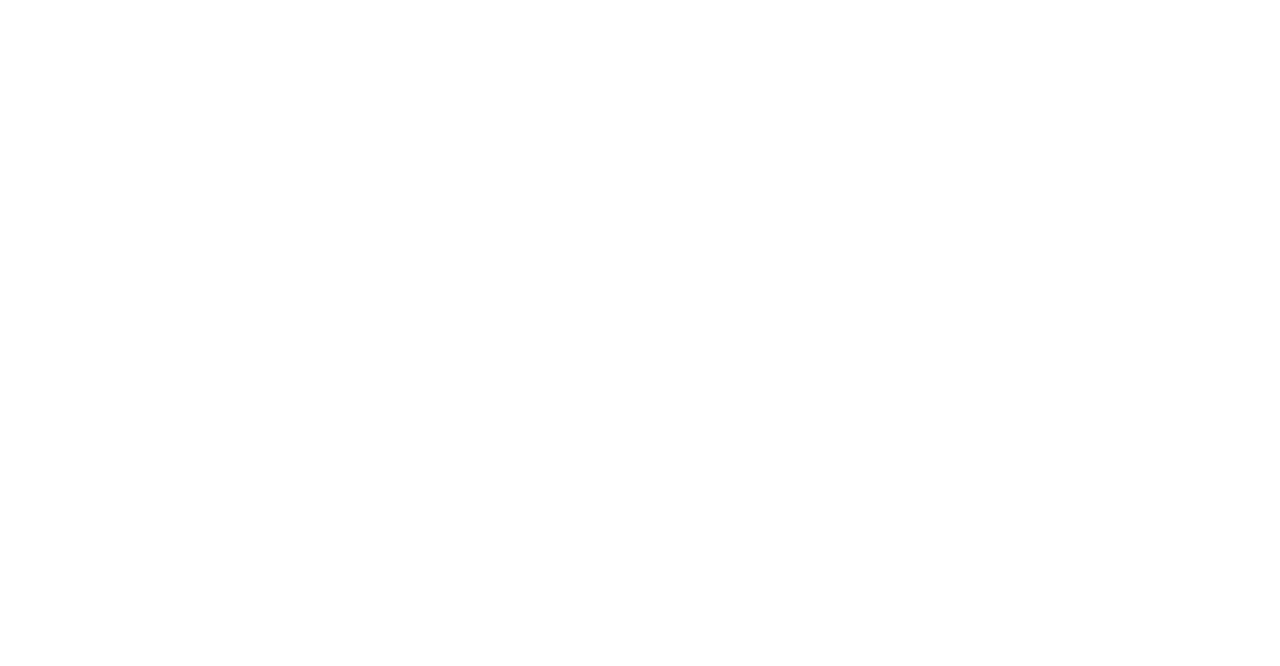
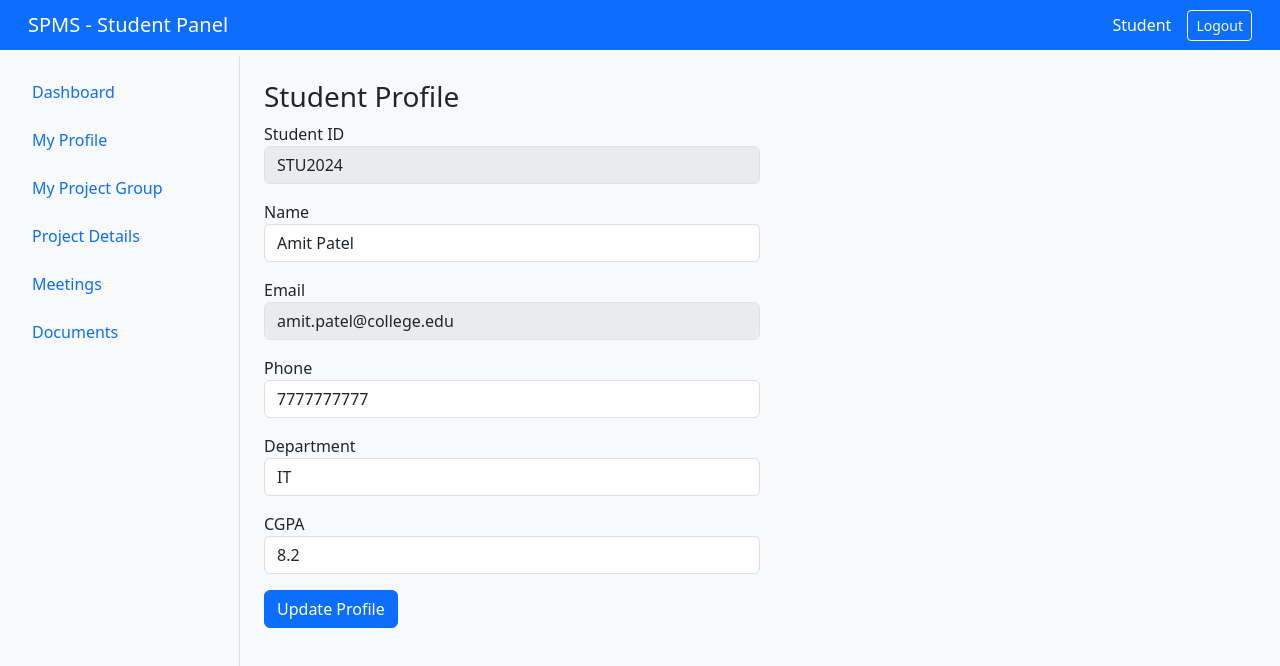
Before and after one commit to Narolayash/spms-project, a React (Vite) app in the folder frontend-spms/: page /student/profile in a window 1280 px wide. Before the commit this address had no page. Shown: the top 666 px of the page. Built offline with nearby package versions, Linux system fonts and the light colour scheme.

Commit message:
Implement profile management for Admin, Faculty, and Student; enhance navigation and layout components

```diff
--- a/frontend-spms/src/App.jsx
+++ b/frontend-spms/src/App.jsx
@@ -5,6 +5,7 @@
   // Admin Routes
   import AdminLayout from "./pages/Admin/AdminLayout";
   import AdminDashboard from "./pages/Admin/AdminDashboard";
+  import AdminProfile from "./pages/Admin/AdminProfile";
   import Faculties from "./pages/Admin/Faculties";
   import FacultyForm from "./pages/Admin/FacultyForm";
   import Students from "./pages/Admin/Students";
@@ -15,10 +16,12 @@
   // Faculty Routes
   import FacultyLayout from "./pages/Faculty/FacultyLayout";
   import FacultyDashboard from "./pages/Faculty/FacultyDashboard";
+  import FacultyProfile from "./pages/Faculty/FacultyProfile";
 
   // Student Routes
-import StudentLayout from "./pages/student/StudentLayout";
-import StudentDashboard from "./pages/student/StudentDashboard";
+  import StudentLayout from "./pages/Student/StudentLayout";
+  import StudentDashboard from "./pages/Student/StudentDashboard";
+  import StudentProfile from "./pages/Student/StudentProfile";
 
   function App() {
 
@@ -34,7 +37,9 @@
               <AdminLayout />
             }
           >
+            <Route index element={ <Navigate to="dashboard" /> } />
             <Route path="dashboard" element={ <AdminDashboard /> } />
+            <Route path="profile" element={ <AdminProfile /> } />
             <Route path="faculty" element={ <Faculties /> } />
             <Route path="faculty-form" element={ <FacultyForm /> } />
             <Route path="students" element={ <Students /> } />
@@ -49,7 +54,10 @@
             <StudentLayout />
             }
           >
-          <Route path="dashboard" element={<StudentDashboard />} />
+            <Route index element={ <Navigate to="dashboard" /> } />
+            <Route index element={<Navigate to="dashboard" />} />
+            <Route path="dashboard" element={ <StudentDashboard /> } />
+            <Route path="profile" element={ <StudentProfile /> } />
             {/* <Route path="profile" element={<StudentProfile />} /> */}
             {/* <Route path="project-group" element={<StudentProjectGroup />} /> */}
             {/* <Route path="project-details" element={<StudentProjectDetails />} /> */}
@@ -63,7 +71,8 @@
             <FacultyLayout />
             }
           >
-          <Route path="dashboard" element={<FacultyDashboard />} />
+            <Route path="dashboard" element={ <FacultyDashboard /> } />
+            <Route path="profile" element={ <FacultyProfile /> } />
             {/* <Route path="profile" element={<StudentProfile />} /> */}
             {/* <Route path="project-group" element={<StudentProjectGroup />} /> */}
             {/* <Route path="project-details" element={<StudentProjectDetails />} /> */}
--- a/frontend-spms/src/component/Navbar.jsx
+++ b/frontend-spms/src/component/Navbar.jsx
@@ -1,9 +1,22 @@
+import React from "react";
+// make common navbar
 
-
-function Navbar() {
+function Navbar(props) {
 
     return (
-        <h1>This is a navbar</h1>
+        <nav className="navbar navbar-dark bg-success fixed-top px-3">
+            <div className="container-fluid">
+                <span className="navbar-brand mb-0 h1">
+                    SPMS - Faculty Panel
+                </span>
+                <div className="d-flex align-items-center gap-3">
+                    <span className="text-white">Faculty</span>
+                    <button className="btn btn-outline-light btn-sm">
+                        Logout
+                    </button>
+                </div>
+            </div>
+        </nav>
     )
 }
 
--- a/frontend-spms/src/pages/Admin/AdminLayout.jsx
+++ b/frontend-spms/src/pages/Admin/AdminLayout.jsx
@@ -3,9 +3,14 @@
 import Sidebar from "../../component/Sidebar";
 import AdminNavbar from "./AdminNavbar";
 import AdminSidebar from "./AdminSidebar";
+import { useEffect } from "react";
 
 
 function AdminLayout() {
+
+    useEffect(() => {
+        document.title = `SPMS - Admin`
+    }, []);
 
     return (
         <>
--- a/frontend-spms/src/pages/Admin/AdminNavbar.jsx
+++ b/frontend-spms/src/pages/Admin/AdminNavbar.jsx
@@ -2,7 +2,7 @@
 
 const AdminNavbar = () => {
   return (
-    <nav className="navbar navbar-dark bg-dark fixed-top">
+    <nav className="navbar navbar-dark bg-dark fixed-top px-3">
         <div className="container-fluid">
             <span className="navbar-brand mb-0 h1">
                 SPMS - Admin Panel
--- /dev/null
+++ b/frontend-spms/src/pages/Admin/AdminProfile.jsx
@@ -0,0 +1,60 @@
+import React, { useState } from "react";
+
+function AdminProfile() {
+  const [form, setForm] = useState({
+    name: "System Admin",
+    email: "admin@college.edu",
+    phone: "9999999999",
+  });
+
+  const handleChange = (e) => {
+    setForm({ ...form, [e.target.name]: e.target.value });
+  };
+
+  const handleSubmit = (e) => {
+    e.preventDefault();
+    alert("Admin profile updated");
+  };
+
+  return (
+    <>
+      <h3>Admin Profile</h3>
+
+      <form onSubmit={handleSubmit} className="col-md-6">
+        <div className="mb-3">
+          <label>Name</label>
+          <input
+            name="name"
+            className="form-control"
+            value={form.name}
+            onChange={handleChange}
+          />
+        </div>
+
+        <div className="mb-3">
+          <label>Email</label>
+          <input
+            name="email"
+            className="form-control"
+            value={form.email}
+            disabled
+          />
+        </div>
+
+        <div className="mb-3">
+          <label>Phone</label>
+          <input
+            name="phone"
+            className="form-control"
+            value={form.phone}
+            onChange={handleChange}
+          />
+        </div>
+
+        <button className="btn btn-primary">Update Profile</button>
+      </form>
+    </>
+  );
+}
+
+export default AdminProfile;
--- a/frontend-spms/src/pages/Admin/AdminSidebar.jsx
+++ b/frontend-spms/src/pages/Admin/AdminSidebar.jsx
@@ -12,6 +12,12 @@
         <li className="nav-item">
           <NavLink className="nav-link" to="/admin/dashboard">
             Dashboard
+          </NavLink>
+        </li>
+
+        <li className="nav-item">
+          <NavLink className="nav-link" to="/admin/profile">
+            My Profile
           </NavLink>
         </li>
 
--- a/frontend-spms/src/pages/Faculty/FacultyLayout.jsx
+++ b/frontend-spms/src/pages/Faculty/FacultyLayout.jsx
@@ -1,10 +1,18 @@
 import { Outlet } from "react-router-dom";
 import FacultyNavbar from "./FacultyNavbar";
 import FacultySidebar from "./FacultySidebar";
+import { useEffect } from "react";
+import Navbar from "../../component/Navbar";
 
 function FacultyLayout() {
+
+  useEffect(() => {
+      document.title = `SPMS - Faculty`
+  }, []);
+
   return (
     <>
+      <Navbar user="Faculty" background="success" />
       <FacultyNavbar />
       <FacultySidebar />
 
--- /dev/null
+++ b/frontend-spms/src/pages/Faculty/FacultyProfile.jsx
@@ -0,0 +1,72 @@
+import React, { useState } from "react";
+
+function FacultyProfile() {
+  const [form, setForm] = useState({
+    staffId: "FAC101",
+    name: "Dr. Raj Sharma",
+    email: "raj.sharma@college.edu",
+    phone: "8888888888",
+    department: "Computer Science",
+  });
+
+  const handleChange = (e) => {
+    setForm({ ...form, [e.target.name]: e.target.value });
+  };
+
+  const handleSubmit = (e) => {
+    e.preventDefault();
+    alert("Faculty profile updated");
+  };
+
+  return (
+    <>
+      <h3>Faculty Profile</h3>
+
+      <form onSubmit={handleSubmit} className="col-md-6">
+        <div className="mb-3">
+          <label>Staff ID</label>
+          <input className="form-control" value={form.staffId} disabled />
+        </div>
+
+        <div className="mb-3">
+          <label>Name</label>
+          <input
+            name="name"
+            className="form-control"
+            value={form.name}
+            onChange={handleChange}
+          />
+        </div>
+
+        <div className="mb-3">
+          <label>Email</label>
+          <input className="form-control" value={form.email} disabled />
+        </div>
+
+        <div className="mb-3">
+          <label>Phone</label>
+          <input
+            name="phone"
+            className="form-control"
+            value={form.phone}
+            onChange={handleChange}
+          />
+        </div>
+
+        <div className="mb-3">
+          <label>Department</label>
+          <input
+            name="department"
+            className="form-control"
+            value={form.department}
+            onChange={handleChange}
+          />
+        </div>
+
+        <button className="btn btn-success">Update Profile</button>
+      </form>
+    </>
+  );
+}
+
+export default FacultyProfile;
--- a/frontend-spms/src/pages/student/StudentLayout.jsx
+++ b/frontend-spms/src/pages/student/StudentLayout.jsx
@@ -1,8 +1,14 @@
 import { Outlet } from "react-router-dom";
 import StudentNavbar from "./StudentNavbar";
 import StudentSidebar from "./StudentSidebar";
+import { useEffect } from "react";
 
 function StudentLayout() {
+
+  useEffect(() => {
+      document.title = `SPMS - Student`
+  }, []);
+
   return (
     <>
       <StudentNavbar />
--- /dev/null
+++ b/frontend-spms/src/pages/student/StudentProfile.jsx
@@ -0,0 +1,83 @@
+import React, { useState } from "react";
+
+function StudentProfile() {
+  const [form, setForm] = useState({
+    studentId: "STU2024",
+    name: "Amit Patel",
+    email: "amit.patel@college.edu",
+    phone: "7777777777",
+    department: "IT",
+    cgpa: "8.2",
+  });
+
+  const handleChange = (e) => {
+    setForm({ ...form, [e.target.name]: e.target.value });
+  };
+
+  const handleSubmit = (e) => {
+    e.preventDefault();
+    alert("Student profile updated");
+  };
+
+  return (
+    <>
+      <h3>Student Profile</h3>
+
+      <form onSubmit={handleSubmit} className="col-md-6">
+        <div className="mb-3">
+          <label>Student ID</label>
+          <input className="form-control" value={form.studentId} disabled />
+        </div>
+
+        <div className="mb-3">
+          <label>Name</label>
+          <input
+            name="name"
+            className="form-control"
+            value={form.name}
+            onChange={handleChange}
+          />
+        </div>
+
+        <div className="mb-3">
+          <label>Email</label>
+          <input className="form-control" value={form.email} disabled />
+        </div>
+
+        <div className="mb-3">
+          <label>Phone</label>
+          <input
+            name="phone"
+            className="form-control"
+            value={form.phone}
+            onChange={handleChange}
+          />
+        </div>
+
+        <div className="mb-3">
+          <label>Department</label>
+          <input
+            name="department"
+            className="form-control"
+            value={form.department}
+            onChange={handleChange}
+          />
+        </div>
+
+        <div className="mb-3">
+          <label>CGPA</label>
+          <input
+            name="cgpa"
+            className="form-control"
+            value={form.cgpa}
+            onChange={handleChange}
+          />
+        </div>
+
+        <button className="btn btn-primary">Update Profile</button>
+      </form>
+    </>
+  );
+}
+
+export default StudentProfile;
```
Also changed, not shown: 1 other file (tests, documents, lock files or other folders). Lines whose indentation alone changed are shown as unchanged.
